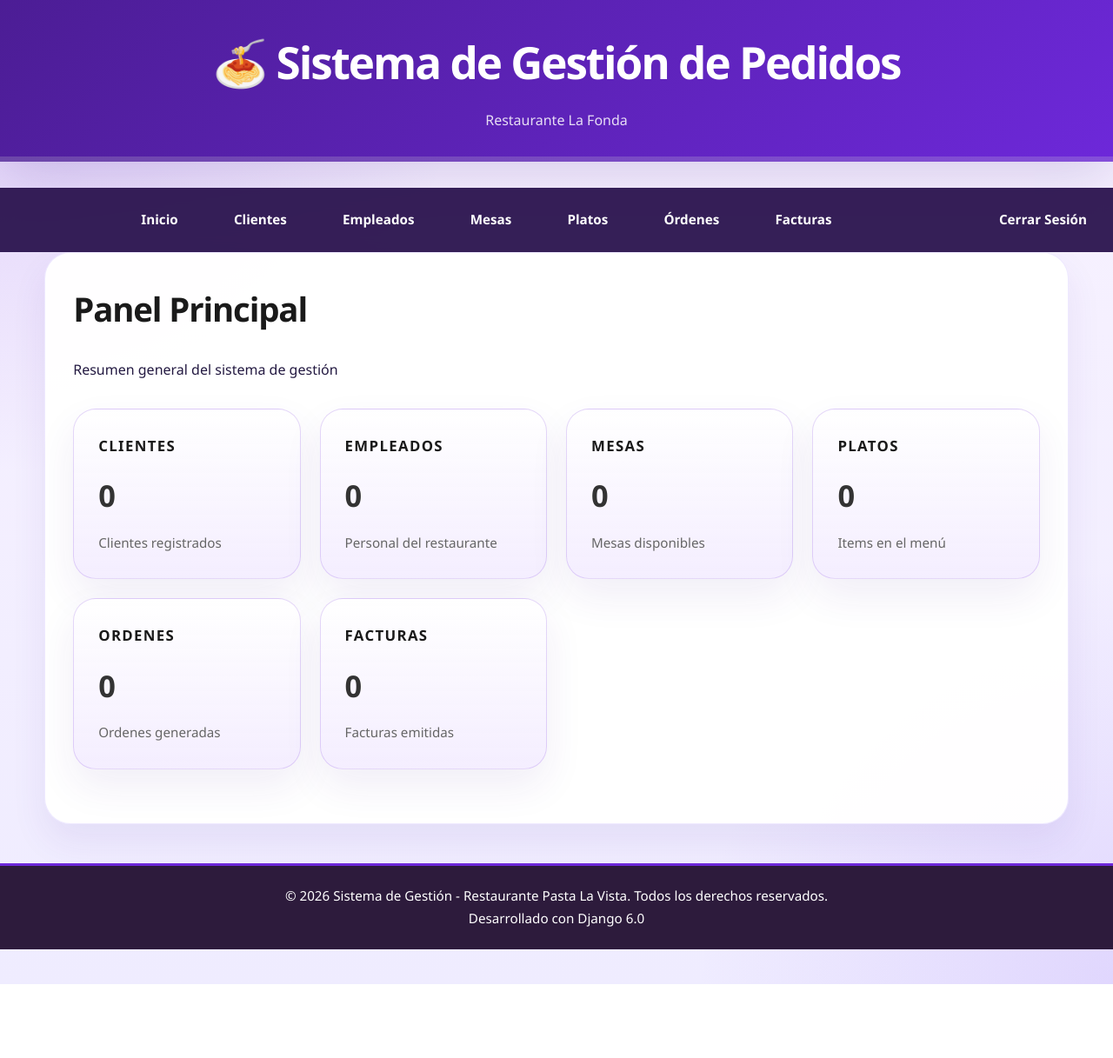
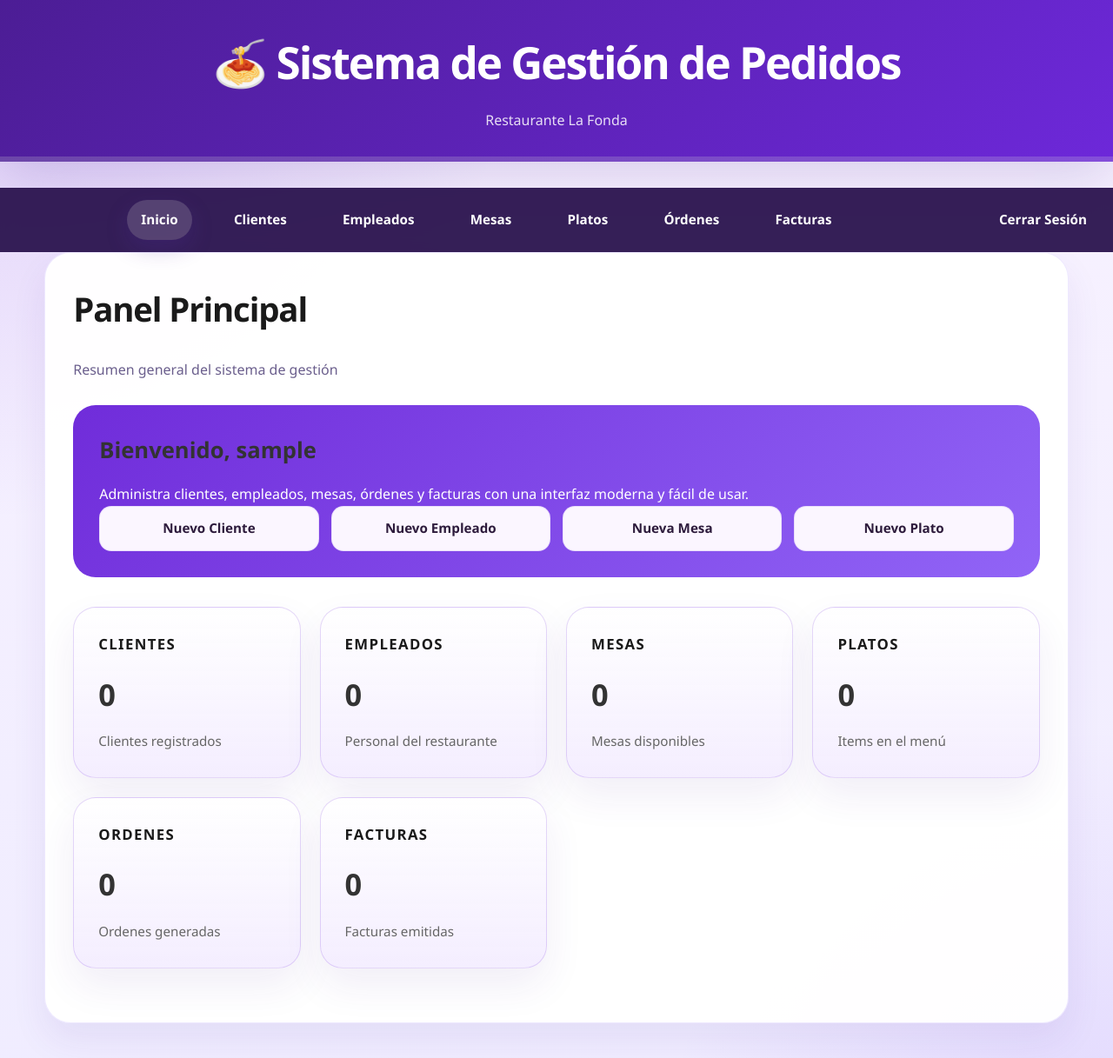
Before and after one commit to julioe-code/la_fonda, a Django app: page / in a window 1280 px wide. Shown: the top 1217 px of the page at 87% size. Before the commit the page ends 1132 px from the top, so only its background shows below. Run offline with Django 5.2, Linux system fonts and the light colour scheme; the visitor is signed in with stand-in values (Sample User, id 1); data that the repository does not hold is empty.

Commit message:
Mejora visual y corrección de la interfaz de autenticación

```diff
--- a/config/urls.py
+++ b/config/urls.py
@@ -19,5 +19,5 @@ from django.urls import include, path
 
 urlpatterns = [
     path('admin/', admin.site.urls),
-    path('', include('gestion.urls')),
+    path('', include('gestion.urls'))
 ]
--- a/gestion/static/gestion/style.css
+++ b/gestion/static/gestion/style.css
@@ -260,6 +260,58 @@ nav a.active {
     border: 1px solid rgba(109, 40, 217, 0.12);
 }
 
+.page-title {
+    font-size: clamp(1.9rem, 3vw, 2.8rem);
+    margin-bottom: 12px;
+    color: var(--color-secondary);
+}
+
+.section-description {
+    font-size: 1rem;
+    color: var(--color-muted);
+    margin-bottom: 26px;
+}
+
+.page-actions {
+    margin-bottom: 24px;
+    display: flex;
+    justify-content: flex-end;
+    gap: 12px;
+    flex-wrap: wrap;
+}
+
+.no-data {
+    padding: 26px;
+    border-radius: 24px;
+    background: rgba(239, 236, 255, 0.76);
+    border: 1px dashed rgba(109, 40, 217, 0.24);
+    color: var(--color-secondary);
+    text-align: center;
+    font-weight: 600;
+}
+
+.form-card {
+    background: rgba(255, 255, 255, 0.96);
+    border-radius: 28px;
+    border: 1px solid rgba(109, 40, 217, 0.14);
+    padding: 28px;
+    box-shadow: 0 18px 40px rgba(77, 42, 152, 0.08);
+}
+
+.form-grid {
+    display: grid;
+    grid-template-columns: repeat(auto-fit, minmax(240px, 1fr));
+    gap: 20px;
+}
+
+.form-actions {
+    margin-top: 24px;
+    display: flex;
+    justify-content: flex-end;
+    gap: 14px;
+    flex-wrap: wrap;
+}
+
 table {
     border-collapse: collapse;
     width: 100%;
--- a/gestion/templates/gestion/base.html
+++ b/gestion/templates/gestion/base.html
@@ -19,17 +19,17 @@
     </header>
 
     <nav>
-        <a href="/">Inicio</a>
-        <a href="/clientes/">Clientes</a>
-        <a href="/empleados/">Empleados</a>
-        <a href="/mesas/">Mesas</a>
-        <a href="/platos/">Platos</a>
-        <a href="/ordenes/">Órdenes</a>
-        <a href="/facturas/">Facturas</a>
+        <a href="{% url 'inicio' %}" class="{% if request.resolver_match.url_name == 'inicio' %}active{% endif %}">Inicio</a>
+        <a href="{% url 'lista_clientes' %}" class="{% if request.resolver_match.url_name == 'lista_clientes' %}active{% endif %}">Clientes</a>
+        <a href="{% url 'lista_empleados' %}" class="{% if request.resolver_match.url_name == 'lista_empleados' %}active{% endif %}">Empleados</a>
+        <a href="{% url 'lista_mesas' %}" class="{% if request.resolver_match.url_name == 'lista_mesas' %}active{% endif %}">Mesas</a>
+        <a href="{% url 'lista_platos' %}" class="{% if request.resolver_match.url_name == 'lista_platos' %}active{% endif %}">Platos</a>
+        <a href="{% url 'lista_ordenes' %}" class="{% if request.resolver_match.url_name == 'lista_ordenes' %}active{% endif %}">Órdenes</a>
+        <a href="{% url 'lista_facturas' %}" class="{% if request.resolver_match.url_name == 'lista_facturas' %}active{% endif %}">Facturas</a>
         {% if user.is_authenticated %}
-            <a href="/logout/" class="right-link">Cerrar Sesión</a>
+            <a href="{% url 'logout' %}" class="right-link">Cerrar Sesión</a>
         {% else %}
-            <a href="/login/" class="right-link">Iniciar Sesión</a>
+            <a href="{% url 'login' %}" class="right-link">Iniciar Sesión</a>
         {% endif %}
     </nav>
 
--- a/gestion/templates/gestion/inicio.html
+++ b/gestion/templates/gestion/inicio.html
@@ -4,11 +4,21 @@
 
 {% block content %}
 <h2 class="page-title">Panel Principal</h2>
-
 <p class="section-description">Resumen general del sistema de gestión</p>
 
+<div class="hero-panel">
+    <h3>Bienvenido, {{ request.user.username }}</h3>
+    <p>Administra clientes, empleados, mesas, órdenes y facturas con una interfaz moderna y fácil de usar.</p>
+    <div class="hero-links">
+        <a href="{% url 'crear_cliente' %}" class="btn btn-light">Nuevo Cliente</a>
+        <a href="{% url 'crear_empleado' %}" class="btn btn-light">Nuevo Empleado</a>
+        <a href="{% url 'crear_mesa' %}" class="btn btn-light">Nueva Mesa</a>
+        <a href="{% url 'crear_plato' %}" class="btn btn-light">Nuevo Plato</a>
+    </div>
+</div>
+
 <div class="cards-grid">
-    <div class="card" onclick="location.href='/clientes/';">
+    <div class="card" onclick="location.href='{% url 'lista_clientes' %}';">
         <h3>Clientes</h3>
         <p>{{ total_clientes }}</p>
         <small>Clientes registrados</small>
--- a/gestion/views.py
+++ b/gestion/views.py
@@ -233,9 +233,11 @@ def Lista_mesa(request):
 @login_required
 def crear_mesa(request):
     """Crear nueva mesa"""
+    estados = Mesa.ESTADOS_MESA
     if request.method == 'POST':
         numero_mesa = request.POST.get('numero_mesa')
         capacidad = request.POST.get('capacidad')
+        estado_mesa = request.POST.get('estado_mesa', 'Libre')
 
         if not numero_mesa or not capacidad:
             messages.error(request, 'El número de mesa y capacidad son requeridos')
@@ -244,12 +246,13 @@ def crear_mesa(request):
         else:
             Mesa.objects.create(
                 numero_mesa=int(numero_mesa),
-                capacidad=int(capacidad)
+                capacidad=int(capacidad),
+                estado_mesa=estado_mesa
             )
             messages.success(request, 'Mesa creada exitosamente')
             return redirect('lista_mesas')
 
-    return render(request, 'gestion/mesa_form.html')
+    return render(request, 'gestion/mesa_form.html', {'estados': estados})
 
 
 @login_required
```
Also changed, not shown: gestion/templates/gestion/login.html (+5 -5 lines), gestion/templates/gestion/cliente_confirm_delete.html (line endings or trailing spaces).
